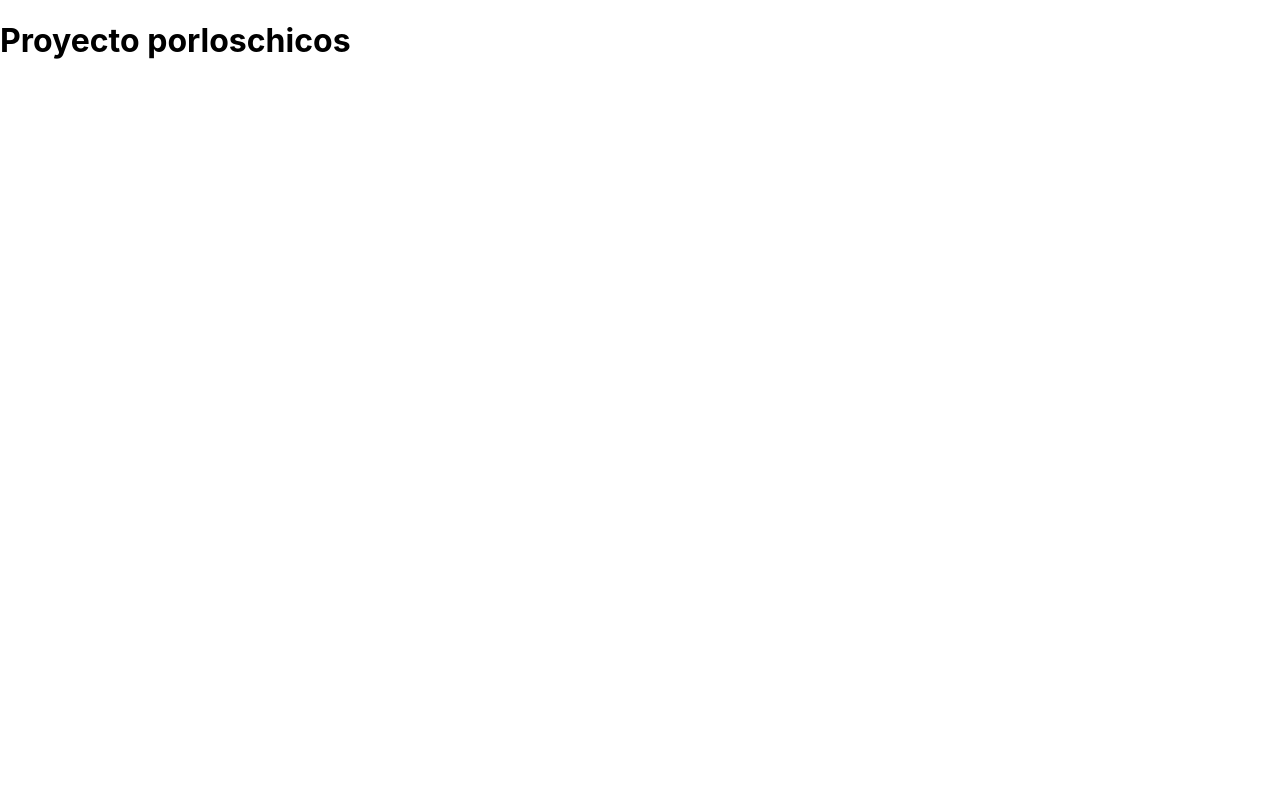
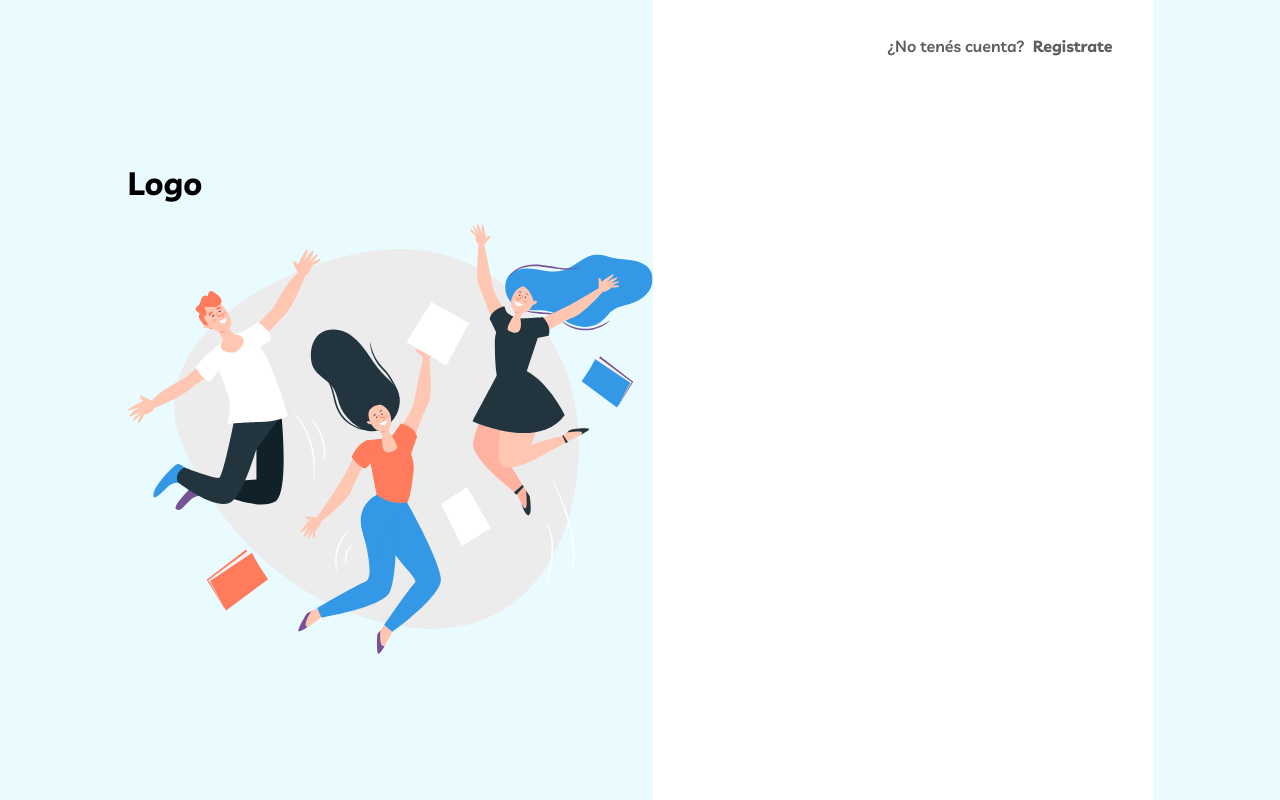
Before and after one commit to nicolasksq/porloschicos, a React app: page / in a window 1280 px wide. Built offline with nearby package versions, Linux system fonts and the light colour scheme.

Commit message:
Empiezo con el Login y agrego componente Input

```diff
--- /dev/null
+++ b/jsconfig.json
@@ -0,0 +1,5 @@
+{
+  "compilerOptions": {
+    "baseUrl": "./src"
+  }
+}
--- a/package.json
+++ b/package.json
@@ -6,6 +6,7 @@
     "@testing-library/jest-dom": "^5.11.6",
     "@testing-library/react": "^11.2.1",
     "@testing-library/user-event": "^12.2.2",
+    "node-sass": "^4.14.1",
     "prop-types": "^15.7.2",
     "react": "^17.0.1",
     "react-dom": "^17.0.1",
@@ -43,7 +44,6 @@
     "eslint-plugin-import": "^2.22.1",
     "eslint-plugin-jsx-a11y": "^6.4.1",
     "eslint-plugin-react": "^7.21.5",
-    "eslint-plugin-react-hooks": "^4.2.0",
-    "node-sass": "^5.0.0"
+    "eslint-plugin-react-hooks": "^4.2.0"
   }
 }
--- a/public/index.html
+++ b/public/index.html
@@ -24,6 +24,8 @@
       work correctly both with client-side routing and a non-root public URL.
       Learn how to configure a non-root public URL by running `npm run build`.
     -->
+    <link rel="preconnect" href="https://fonts.gstatic.com">
+    <link href="https://fonts.googleapis.com/css2?family=Livvic:wght@200;500;600;700&display=swap" rel="stylesheet">
     <title>React App</title>
   </head>
   <body>
--- a/src/components/App/index.js
+++ b/src/components/App/index.js
@@ -1,8 +1,10 @@
 import React from 'react';
+import Login from 'screens/Login';
+
 // import styles from './index.module.scss';
 
 function App() {
-  return <h1>Proyecto porloschicos </h1>;
+  return <Login />;
 }
 
 export default App;
--- a/src/index.css
+++ b/src/index.css
@@ -1,13 +1,15 @@
+html {
+  box-sizing: border-box;
+}
+
+*, *:before, *:after {
+  box-sizing: inherit;
+}
+
 body {
   margin: 0;
-  font-family: -apple-system, BlinkMacSystemFont, 'Segoe UI', 'Roboto', 'Oxygen',
-    'Ubuntu', 'Cantarell', 'Fira Sans', 'Droid Sans', 'Helvetica Neue',
-    sans-serif;
+  padding: 0;
+  font-family: 'Livvic', sans-serif;
   -webkit-font-smoothing: antialiased;
   -moz-osx-font-smoothing: grayscale;
 }
-
-code {
-  font-family: source-code-pro, Menlo, Monaco, Consolas, 'Courier New',
-    monospace;
-}
--- /dev/null
+++ b/src/screens/Login/components/Input/index.js
@@ -0,0 +1,47 @@
+import React from 'react';
+import PropTypes from 'prop-types';
+
+import styles from './index.module.scss';
+
+function Input({
+  label, htmlFor, type, error, iconActive, icon,
+}) {
+  return (
+    <>
+      <label htmlFor={htmlFor} className={styles.label}>
+        {label}
+      </label>
+      <div className={styles.containerInput}>
+        <input className={styles.input} type={type} id={htmlFor} />
+        { error && (
+        <p className={styles.error}>
+          {' '}
+          { error }
+          {' '}
+        </p>
+        ) }
+        <div className={styles.containerIcon}>
+          <img className={styles.icon} src={icon} alt=" " />
+          <img className={styles.iconActive} src={iconActive || icon} alt=" " />
+        </div>
+      </div>
+    </>
+  );
+}
+
+Input.propTypes = {
+  label: PropTypes.string.isRequired,
+  htmlFor: PropTypes.string.isRequired,
+  icon: PropTypes.string.isRequired,
+  type: PropTypes.string,
+  error: PropTypes.string,
+  iconActive: PropTypes.string,
+};
+
+Input.defaultProps = {
+  type: 'text',
+  error: null,
+  iconActive: null,
+};
+
+export default Input;
--- /dev/null
+++ b/src/screens/Login/components/Input/index.module.scss
@@ -0,0 +1,57 @@
+.label {
+  display: block;
+  color: #ABABAC;
+  margin-bottom: 8px;
+  font-size: 17px;
+  font-weight: 400;
+
+  &::first-letter {
+    text-transform: uppercase;
+  }
+}
+
+.error {
+  color: #FF5F58;
+  padding: 0;
+  margin: 4px 2px;
+  font-size: 14.5px;
+}
+
+.containerIcon {
+  position: absolute;
+  top: 4px;
+  left: 1px;
+}
+
+.icon {
+  width: 22px;
+  height: 22px;
+  position: absolute;
+  transition: opacity .5s ease;
+}
+
+.iconActive {
+  @extend .icon;
+  opacity: 0;
+}
+.containerInput {
+  position: relative;
+}
+
+.input {
+  padding: 5px 10px 8px 30px;
+  border: none;
+  border-bottom: 1px solid #D4D4D4;
+  min-width: 100%;
+  outline: none;
+  font-size: 17px;
+  transition: border-color .5s ease;
+
+  &:focus {
+    border-color: #346EDF;
+
+    & + .containerIcon  .iconActive {
+      opacity: 1;
+    }
+  }
+}
--- /dev/null
+++ b/src/screens/Login/index.js
@@ -0,0 +1,29 @@
+import React from 'react';
+import ilustration from './assets/ilustration.svg';
+/*
+import userIcon from './assets/user-grey.svg';
+import userIconActive from './assets/user-blue.svg';
+import passIcon from './assets/password-grey.svg';
+import passIconActive from './assets/password-blue.svg';
+import Input from './components/Input';
+*/
+import styles from './index.module.scss';
+
+function Login() {
+  return (
+    <div className={styles.container}>
+      <div className={styles.containerIlustration}>
+        <h1>Logo</h1>
+        <img src={ilustration} alt="Ilustracion" />
+      </div>
+      <div className={styles.containerForm}>
+        <p className={styles.signUp}>
+          ¿No tenés cuenta?
+          <span>Registrate</span>
+        </p>
+      </div>
+    </div>
+  );
+}
+
+export default Login;
--- /dev/null
+++ b/src/screens/Login/index.module.scss
@@ -0,0 +1,34 @@
+.container {
+  background-color: #EAFBFF;
+  min-height: 100vh;
+  display: flex;
+  justify-content: center;
+}
+
+.containerIlustration {
+  align-self: center;
+}
+
+.containerForm {
+  background-color: #fff;
+  min-height: 80vh;
+  padding: 20px 40px;
+  min-width: 500px;
+  min-height: 100%;
+}
+
+.signUp {
+  font-weight: 600;
+  text-align: right;
+  color: #5d5e5f;
+
+  & > * {
+    font-weight: 700;
+    margin-left: 8px;
+    text-decoration: none;
+
+    &:hover {
+      cursor: pointer;
+    }
+  }
+}
```
Also changed, not shown: .eslintrc.js, src/screens/Login/assets/checkbox-ed.svg (added), src/screens/Login/assets/checkbox.svg (added), src/screens/Login/assets/fcb.svg (added), src/screens/Login/assets/google.svg (added), src/screens/Login/assets/ilustration.svg (added), src/screens/Login/assets/password-blue.svg (added), src/screens/Login/assets/password-grey.svg (added), src/screens/Login/assets/user-blue.svg (added), src/screens/Login/assets/user-grey.svg (added), 1 other file.
